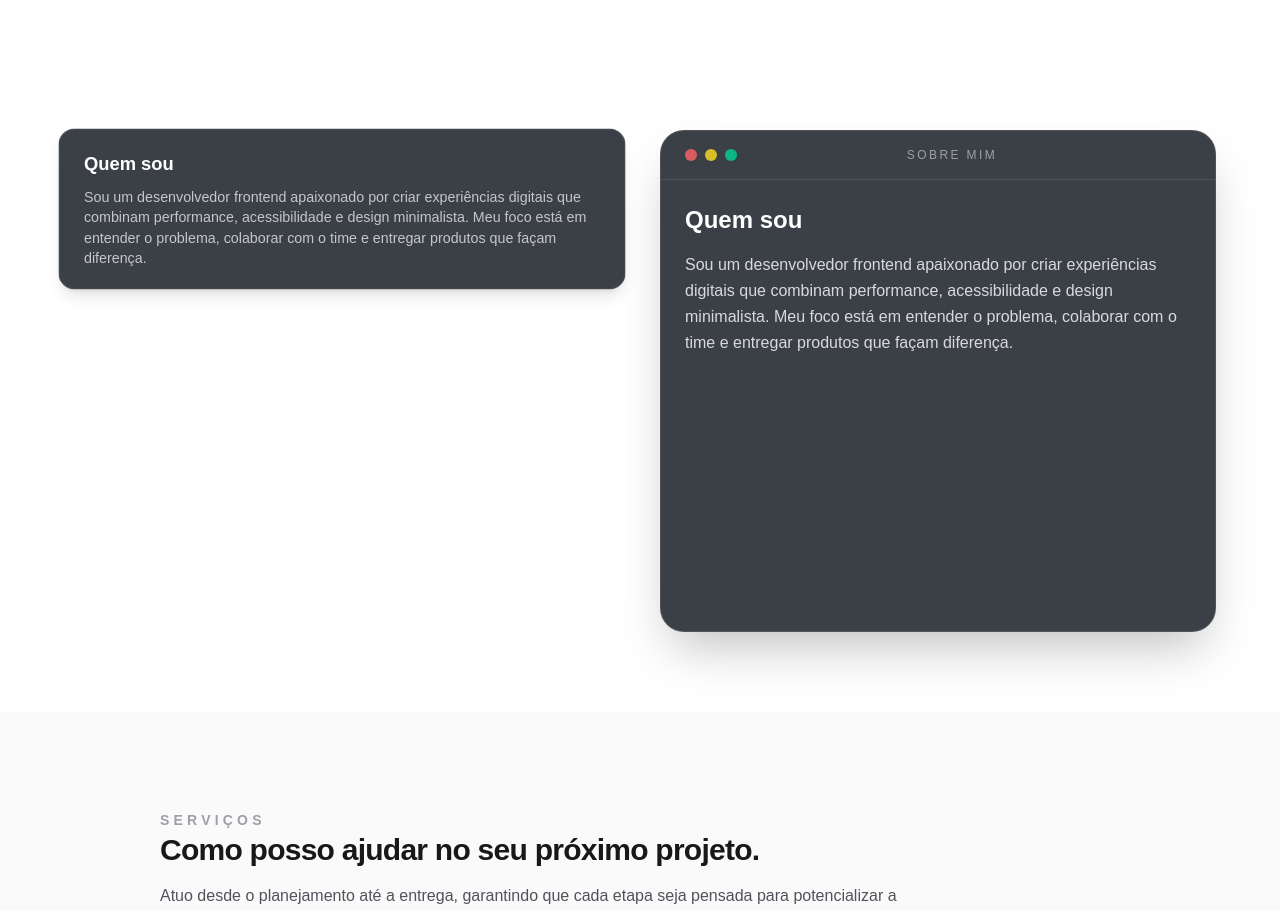
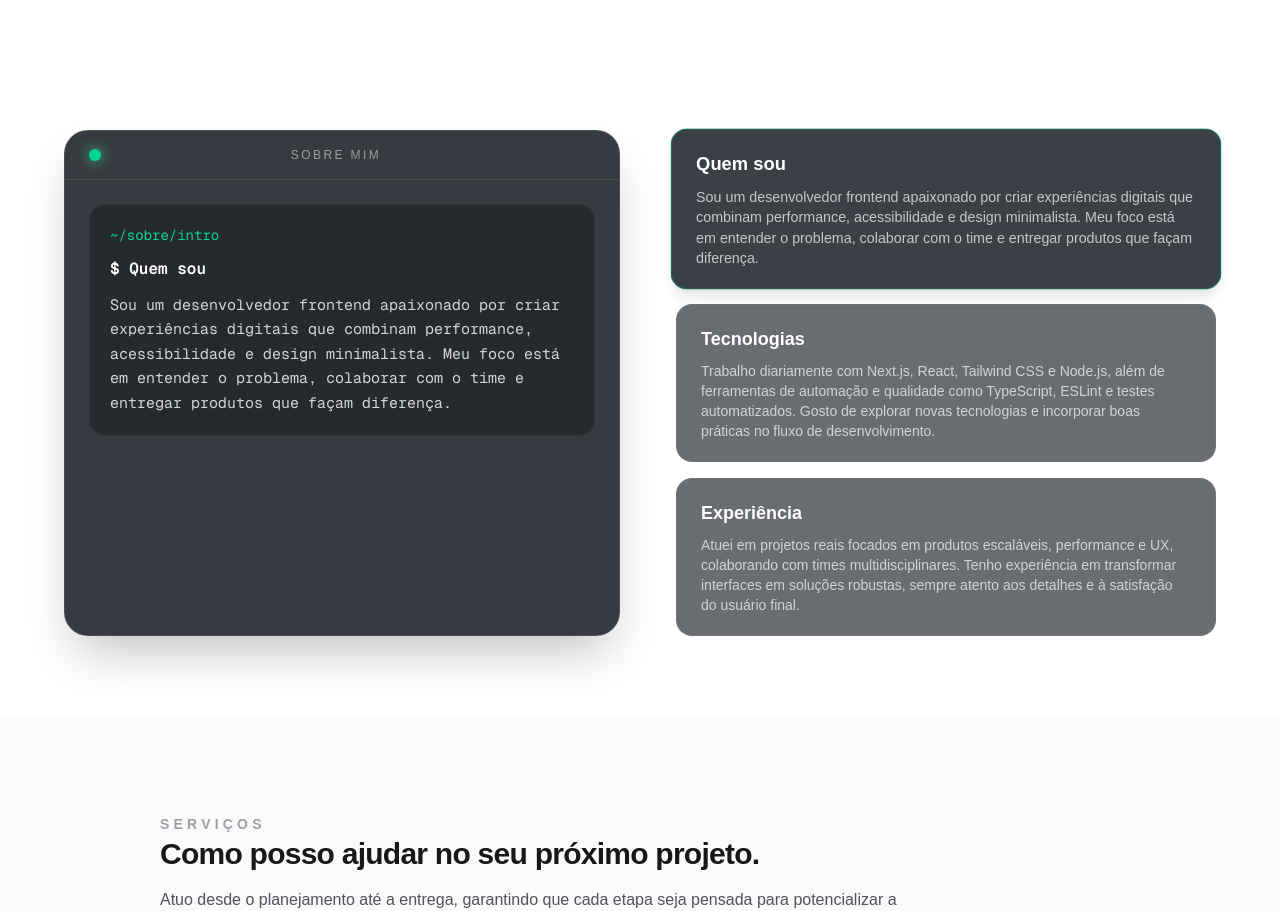
Before and after one commit to DevSolto/dev_portifolio-, a Next.js app: page / in a window 1280 px wide. Shown: the part 860-1771 px from the top of the page. Built offline with nearby package versions, Linux system fonts and the light colour scheme.

Commit message:
Ajusta layout e estilo do card Sobre mim

```diff
--- a/src/app/components/AboutSection.tsx
+++ b/src/app/components/AboutSection.tsx
@@ -60,7 +60,45 @@ export default function AboutSection({ topics = DEFAULT_TOPICS }: AboutSectionPr
           </p>
         </div>
         <div className="grid gap-10 lg:grid-cols-2">
-          <div className="space-y-4">
+          <div className="relative">
+            <div className="flex h-full flex-col overflow-hidden rounded-3xl border border-white/10 bg-[#050b12]/80 shadow-2xl backdrop-blur">
+              <div className="flex items-center justify-between border-b border-white/10 px-6 py-4">
+                <div className="flex items-center gap-2">
+                  <span
+                    className="h-3 w-3 rounded-full bg-emerald-400 shadow-[0_0_12px_2px_rgba(52,211,153,0.55)]"
+                    aria-hidden="true"
+                  />
+                </div>
+                <p className="pointer-events-none select-none text-xs font-medium uppercase tracking-[0.2em] text-white/50">
+                  Sobre mim
+                </p>
+                <span aria-hidden="true" className="w-6" />
+              </div>
+              <div className="flex flex-1 flex-col gap-4 px-6 py-6">
+                <div className="rounded-2xl border border-white/5 bg-black/30 p-5 font-mono text-sm text-emerald-100">
+                  <p className="text-emerald-400">~/sobre/{activeTopic?.id ?? "intro"}</p>
+                  <AnimatePresence mode="wait">
+                    {activeTopic && (
+                      <motion.div
+                        key={activeTopic.id}
+                        initial={shouldReduceMotion ? { opacity: 1, y: 0 } : { opacity: 0, y: 6 }}
+                        animate={{ opacity: 1, y: 0 }}
+                        exit={shouldReduceMotion ? { opacity: 0, y: 0 } : { opacity: 0, y: -6 }}
+                        transition={{ duration: 0.3, ease: "easeOut" }}
+                        className="mt-3 space-y-3"
+                      >
+                        <h3 className="text-base font-semibold text-white">$ {activeTopic.title}</h3>
+                        <p className="whitespace-pre-line text-[15px] leading-relaxed text-white/80">
+                          {activeTopic.description}
+                        </p>
+                      </motion.div>
+                    )}
+                  </AnimatePresence>
+                </div>
+              </div>
+            </div>
+          </div>
+          <div className="space-y-4 lg:pl-4">
             {validTopics.map((topic) => {
               const isActive = topic.id === activeTopic?.id;
 
@@ -72,8 +110,8 @@ export default function AboutSection({ topics = DEFAULT_TOPICS }: AboutSectionPr
                   aria-pressed={isActive}
                   onClick={() => setActiveId(topic.id)}
                   className={`w-full rounded-2xl px-6 py-5 text-left transition focus-visible:outline-2 focus-visible:outline-offset-2 focus-visible:outline-white ${isActive
-                    ? "scale-[1.02] shadow-lg bg-[#0b1119]/80 border border-white/10"
-                    : ""
+                    ? "scale-[1.02] border border-emerald-400/40 bg-[#0b1119]/80 shadow-lg"
+                    : "border border-white/5 bg-[#050b12]/60"
                     } ${shouldReduceMotion ? "" : "transform transition-transform hover:scale-[1.02]"}`}
                 >
                   <span className="text-lg font-semibold text-white">{topic.title}</span>
@@ -82,36 +120,6 @@ export default function AboutSection({ topics = DEFAULT_TOPICS }: AboutSectionPr
               );
             })}
           </div>
-          <div className="relative">
-            <AnimatePresence mode="wait">
-              {activeTopic && (
-                <motion.div
-                  key={activeTopic.id}
-                  initial={shouldReduceMotion ? { opacity: 1, y: 0 } : { opacity: 0, y: 10 }}
-                  animate={{ opacity: 1, y: 0 }}
-                  exit={shouldReduceMotion ? { opacity: 0, y: 0 } : { opacity: 0, y: -10 }}
-                  transition={{ duration: 0.3, ease: "easeOut" }}
-                  className="flex h-full flex-col overflow-hidden rounded-3xl border border-white/10 bg-[#0b1119]/80 shadow-2xl backdrop-blur"
-                >
-                  <div className="flex items-center justify-between border-b border-white/10 px-6 py-4">
-                    <div className="flex items-center gap-2">
-                      <span className="h-3 w-3 rounded-full bg-red-400/80" aria-hidden="true" />
-                      <span className="h-3 w-3 rounded-full bg-yellow-300/80" aria-hidden="true" />
-                      <span className="h-3 w-3 rounded-full bg-emerald-400/80" aria-hidden="true" />
-                    </div>
-                    <p className="pointer-events-none select-none text-xs font-medium uppercase tracking-[0.2em] text-white/50">
-                      Sobre mim
-                    </p>
-                    <span aria-hidden="true" className="w-6" />
-                  </div>
-                  <div className="flex flex-1 flex-col gap-4 px-6 py-6 text-white/80">
-                    <h3 className="text-2xl font-semibold text-white">{activeTopic.title}</h3>
-                    <p className="text-base leading-relaxed">{activeTopic.description}</p>
-                  </div>
-                </motion.div>
-              )}
-            </AnimatePresence>
-          </div>
         </div>
       </div>
     </section>
```
